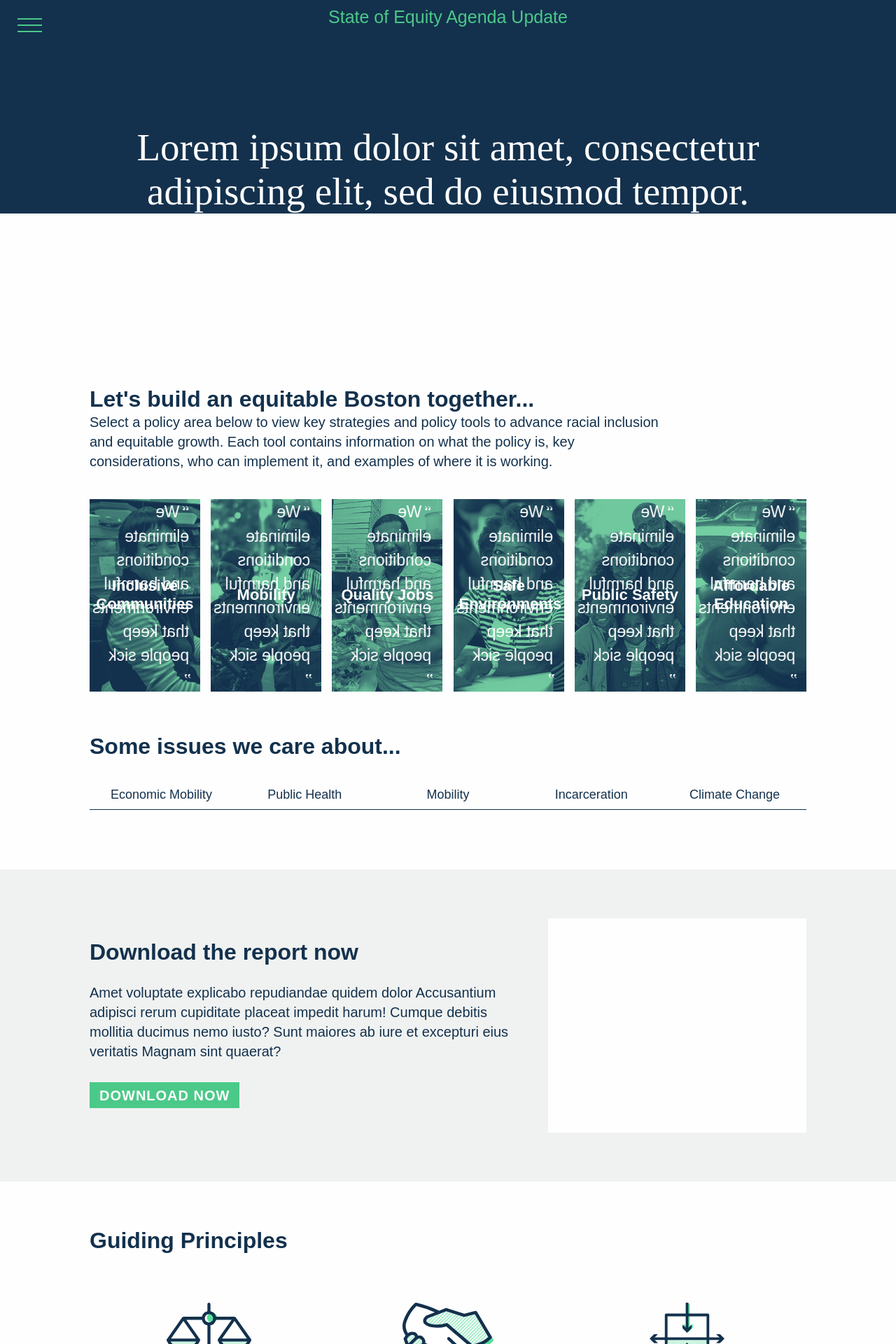
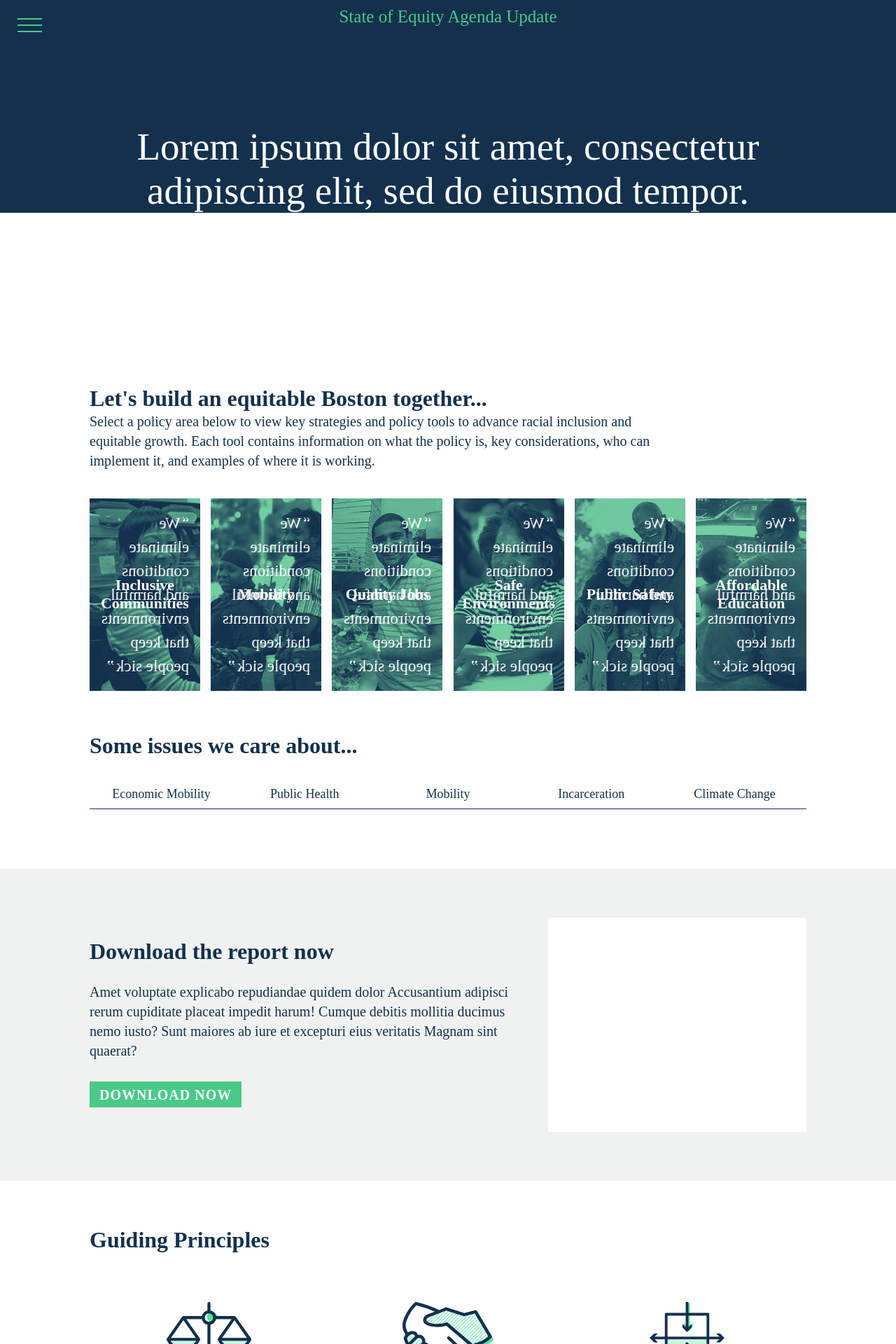
Before and after one commit to MAPC/stateofequity, a Jekyll site: the page built from index.html, in a window 1280 px wide. Shown: the top 1920 px of the page at 70% size. Built offline with Jekyll 4.4.1, drawn with Linux system fonts in a browser that asks for light colours; some web fonts are replaced; some of the changed text lies outside the part shown.

Commit message:
Change some stuff

```diff
--- a/_layouts/home.html
+++ b/_layouts/home.html
@@ -318,7 +318,7 @@ layout: default
               <h5>6:00 - 7:30pm</h5>
             </div>
             <p>
-              We serve and empower residents from diverse language, ability, geographic
+              We serve and empower our residents from diverse language, ability, geographic
             </p>
           </div>
         </li>
--- a/_sass/partials/_vars.scss
+++ b/_sass/partials/_vars.scss
@@ -15,7 +15,7 @@ $color_font-light: $color_bg-light;
 $color_font-medium: $color_bg-medium;
 $color_font-dark: $color_brand-primary;
 
-$font_family-primary: 'myriad-devanagari', Arial, sans-serif;
+$font_family-primary: 'azo-sans-web';
 $font_family-secondary: 'freight-text-pro', Times, serif;
 
 $transition_nav-time: .5s;
```
